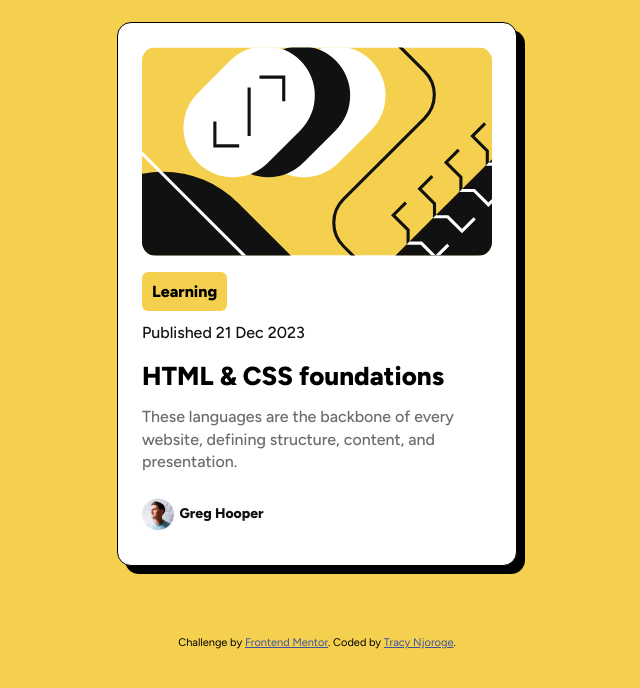
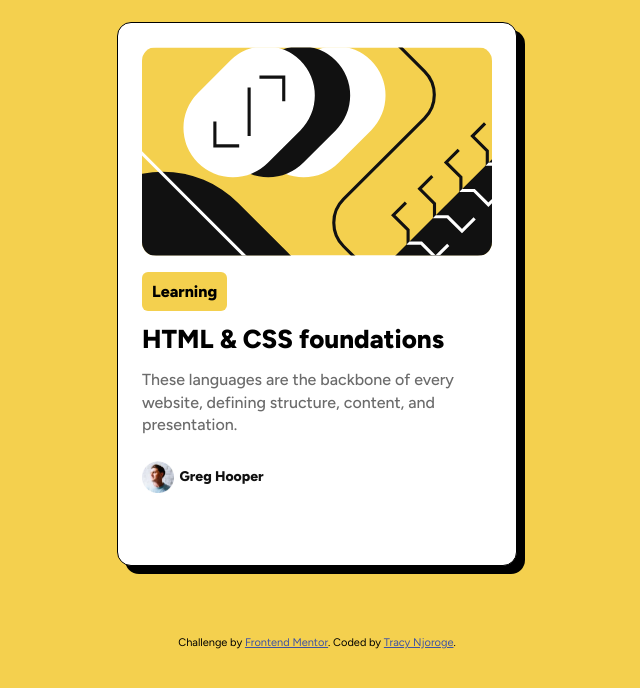
Before and after one commit to 26TracyNjoroge/frontendmentor-blog-preview-card, a plain HTML site: page index.html in a window 1280 px wide. Shown: the whole page, without its empty margins (323-963 px from the left). Drawn offline with Linux system fonts and the light colour scheme.

```diff
--- a/index.html
+++ b/index.html
@@ -17,7 +17,7 @@
 
       <div class="heading">Learning</div>
 
-      <div class="sub-heading">Published 21 Dec 2023</div>
+      <!-- <div class="sub-heading">Published 21 Dec 2023</div> -->
 
       <h1>HTML & CSS foundations</h1>
 
```
